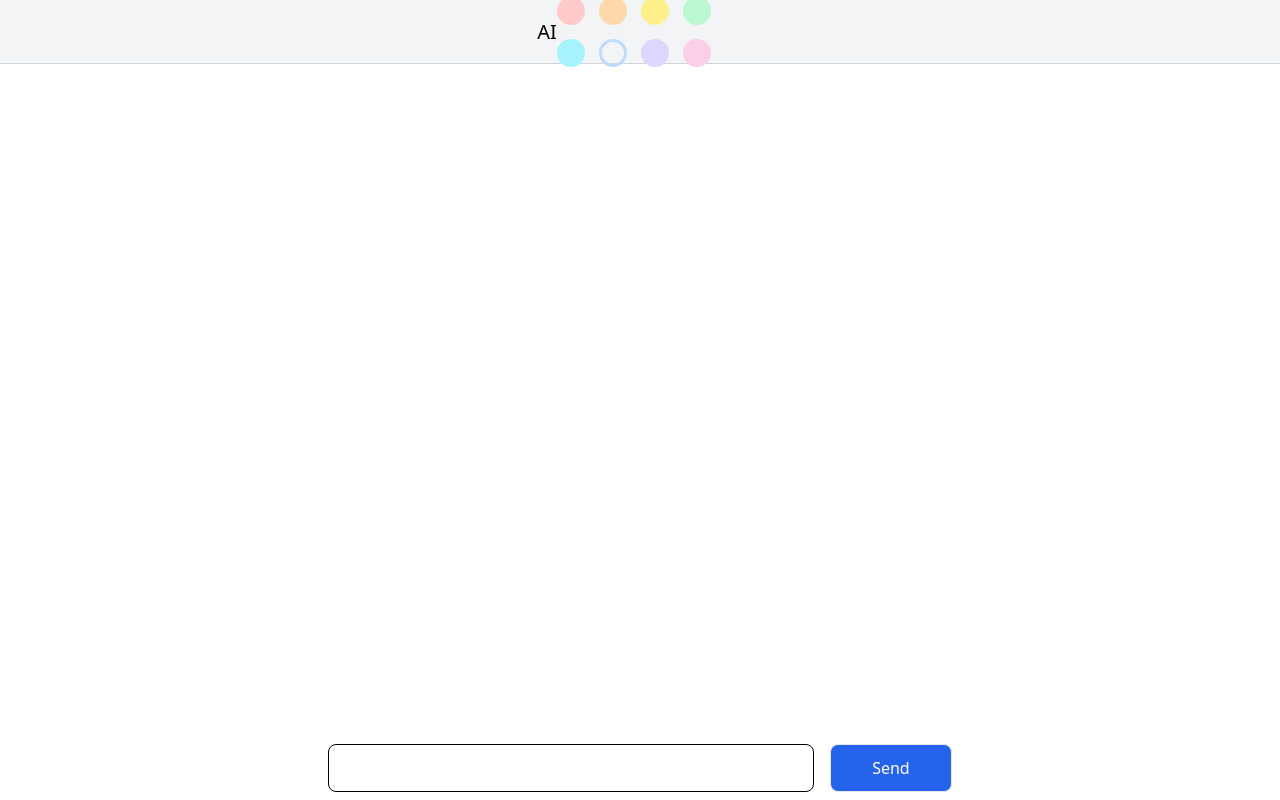
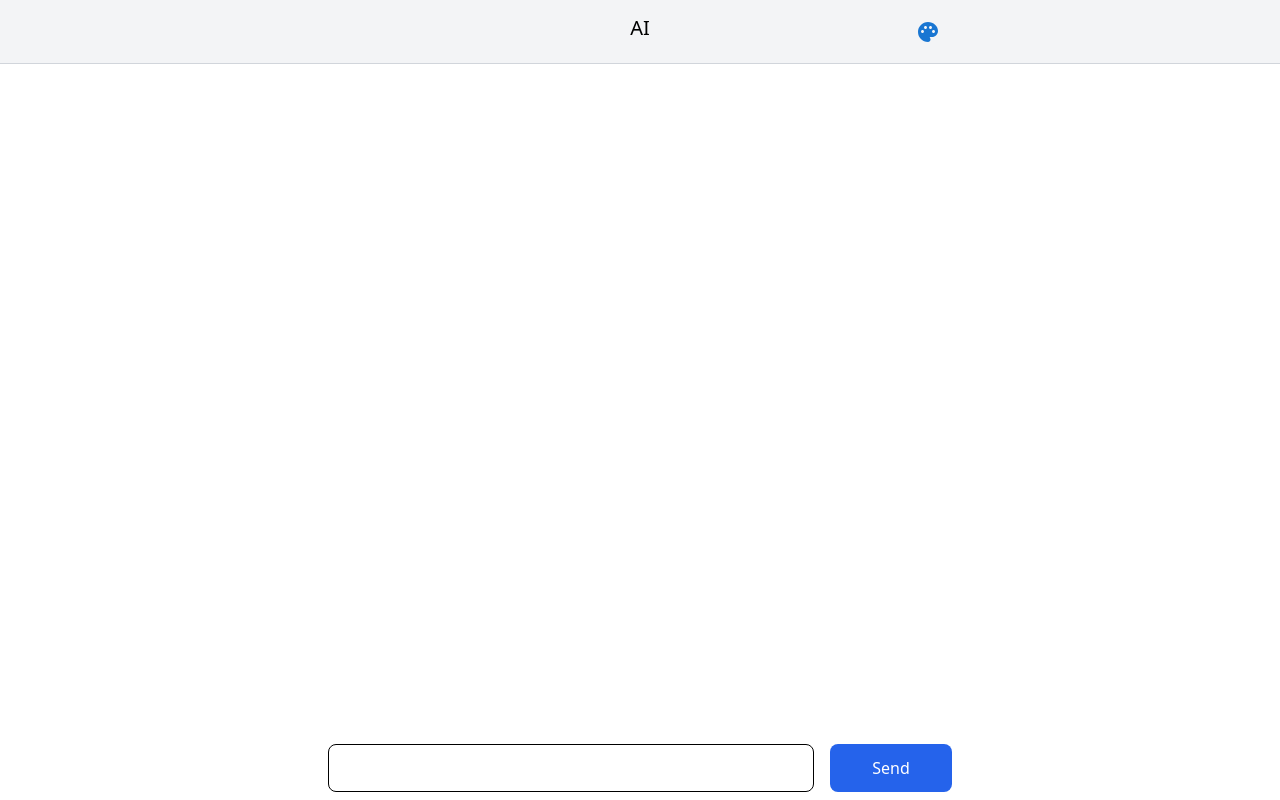
Before and after one commit to Taouen/ai-chat, a Next.js app: page / in a window 1280 px wide. Built offline with nearby package versions, Linux system fonts and the light colour scheme.

Commit message:
Add chat color options
- Add chat color menu with color picker
- Change color of chat bubbles, send button, and loader to reflect selected color
- Add Material-UI for menu component and MUI palette icon.

```diff
--- /dev/null
+++ b/components/ColorPicker.js
@@ -0,0 +1,28 @@
+import { CirclePicker } from 'react-color';
+
+const ColorPicker = ({ chatColor, setChatColor }) => {
+  const handleChangeComplete = (color) => {
+    setChatColor(color.hex);
+  };
+
+  return (
+    <CirclePicker
+      color={chatColor}
+      colors={[
+        '#FECACA',
+        '#FED7AA',
+        '#FEF08A',
+        '#BBF7D0',
+        '#A5F3FC',
+        '#BFDBFE',
+        '#DDD6FE',
+        '#FBCFE8',
+      ]}
+      onChangeComplete={handleChangeComplete}
+      width="85px"
+      // width="170px"
+    />
+  );
+};
+
+export default ColorPicker;
--- /dev/null
+++ b/components/Menu.js
@@ -0,0 +1,47 @@
+import { useState } from 'react';
+import Button from '@mui/material/Button';
+import Menu from '@mui/material/Menu';
+import MenuItem from '@mui/material/MenuItem';
+import PaletteIcon from '@mui/icons-material/Palette';
+
+import ColorPicker from './ColorPicker';
+
+export default function BasicMenu({ chatColor, setChatColor }) {
+  const [anchorEl, setAnchorEl] = useState(null);
+
+  const open = Boolean(anchorEl);
+  const handleClick = (event) => {
+    setAnchorEl(event.currentTarget);
+  };
+  const handleClose = () => {
+    setAnchorEl(null);
+  };
+
+  return (
+    <div>
+      <Button
+        sx={{}}
+        id="basic-button"
+        aria-controls={open ? 'basic-menu' : undefined}
+        aria-haspopup="true"
+        aria-expanded={open ? 'true' : undefined}
+        onClick={handleClick}
+      >
+        <PaletteIcon aria-label="Chat Color" />
+      </Button>
+      <Menu
+        id="basic-menu"
+        anchorEl={anchorEl}
+        open={open}
+        onClose={handleClose}
+        MenuListProps={{
+          'aria-labelledby': 'basic-button',
+        }}
+      >
+        <MenuItem sx={{}}>
+          <ColorPicker chatColor={chatColor} setChatColor={setChatColor} />
+        </MenuItem>
+      </Menu>
+    </div>
+  );
+}
--- a/components/ResponseBubble.js
+++ b/components/ResponseBubble.js
@@ -1,9 +1,9 @@
 import { PulseLoader } from 'react-spinners';
 
-const ResponseBubble = ({ response }) => {
+const ResponseBubble = ({ response, chatColor }) => {
   return (
     <div className="flex justify-center items-center rounded-lg p-2 my-2 w-max max-w-[80%]  bg-gray-200 w-full self-start text-left break-words">
-      {response ? response : <PulseLoader color="lightblue" />}
+      {response ? response : <PulseLoader color={chatColor} />}
     </div>
   );
 };
--- a/components/ResponsePair.js
+++ b/components/ResponsePair.js
@@ -6,7 +6,7 @@ const ResponsePair = ({ prompt, response, chatColor }) => {
     <div className="flex flex-col w-full">
       <PromptBubble prompt={prompt} chatColor={chatColor} />
 
-      <ResponseBubble response={response} />
+      <ResponseBubble response={response} chatColor={chatColor} />
     </div>
   );
 };
--- a/components/SettingsMenu.js
+++ /dev/null
@@ -1,56 +0,0 @@
-import { CirclePicker } from 'react-color';
-
-const SettingsMenu = ({ chatColor, setChatColor }) => {
-  const handleChangeComplete = (color) => {
-    setChatColor(color.hex);
-    /* switch (color.hex) {
-      case '#FECACA':
-        selected = 'bg-red-200';
-        console.log('red');
-        break;
-      case '#FED7AA':
-        selected = 'bg-orange-200';
-        break;
-      case '#FEF08A':
-        selected = 'bg-yellow-200';
-        break;
-      case '#BBF7D0':
-        selected = 'bg-green-200';
-        break;
-      case '#A5F3FC':
-        selected = 'bg-cyan-200';
-        break;
-      case '#BFDBFE':
-        selected = 'bg-blue-200';
-        break;
-      case '#DDD6FE':
-        selected = 'bg-violet-200';
-        break;
-      case '#FBCFE8':
-        selected = 'bg-pink-200';
-        break;
-      default:
-        break;
-    } */
-  };
-
-  return (
-    <CirclePicker
-      color={chatColor}
-      colors={[
-        '#FECACA',
-        '#FED7AA',
-        '#FEF08A',
-        '#BBF7D0',
-        '#A5F3FC',
-        '#BFDBFE',
-        '#DDD6FE',
-        '#FBCFE8',
-      ]}
-      onChangeComplete={handleChangeComplete}
-      width="200px"
-    />
-  );
-};
-
-export default SettingsMenu;
--- a/package.json
+++ b/package.json
@@ -9,7 +9,13 @@
     "lint": "next lint"
   },
   "dependencies": {
+    "@emotion/react": "^11.9.0",
+    "@emotion/styled": "^11.8.1",
+    "@material-tailwind/react": "^1.0.3",
+    "@mui/icons-material": "^5.8.0",
+    "@mui/material": "^5.8.0",
     "next": "12.1.6",
+    "next-transpile-modules": "^9.0.0",
     "openai": "^2.0.5",
     "postcss-100vh-fix": "^1.0.2",
     "react": "18.1.0",
--- a/pages/index.js
+++ b/pages/index.js
@@ -1,10 +1,10 @@
 import Head from 'next/head';
-import { useState, useEffect } from 'react';
+import { useState } from 'react';
 import { v4 as uuid } from 'uuid';
 
 import Layout from '../components/Layout';
 import ResponsePair from '../components/ResponsePair';
-import SettingsMenu from '../components/SettingsMenu';
+import BasicMenu from '../components/Menu';
 
 export default function Home() {
   const [request, setRequest] = useState('');
@@ -69,9 +69,14 @@ export default function Home() {
       </Head>
       <Layout>
         {/* Messages container */}
-        <div className="flex w-full h-16 p-2 bg-gray-100 border-b border-gray-300 justify-center items-center text-xl">
-          AI
-          <SettingsMenu chatColor={chatColor} setChatColor={setChatColor} />
+        <div className="flex w-full h-16 py-2 bg-gray-100 border-b border-gray-300 justify-center items-center text-xl">
+          <div className="flex justify-center w-full max-w-screen-sm">
+            <div className="w-1/4"></div>
+            <div className="w-1/2">AI</div>
+            <div className="w-1/4 flex justify-end">
+              <BasicMenu chatColor={chatColor} setChatColor={setChatColor} />
+            </div>
+          </div>
         </div>
 
         <div className="flex px-4 flex-col-reverse grow w-full max-w-screen-sm overflow-scroll scrollbar-hide">
@@ -100,7 +105,25 @@ export default function Home() {
             onChange={handleChange}
           />
           <button
-            className="border rounded-lg p-2 m-2 w-1/5 bg-blue-600 hover:bg-blue-400 text-white"
+            className={` rounded-lg p-2 m-2 w-1/5 bg-blue-600 hover:bg-blue-400 text-white  ${
+              chatColor == '#FECACA'.toLowerCase()
+                ? 'bg-red-600 hover:bg-red-400'
+                : chatColor == '#FED7AA'.toLowerCase()
+                ? 'bg-orange-600 hover:bg-orange-400'
+                : chatColor == '#FEF08A'.toLowerCase()
+                ? 'bg-yellow-400 hover:bg-yellow-300 text-black'
+                : chatColor == '#BBF7D0'.toLowerCase()
+                ? 'bg-green-600 hover:bg-green-400'
+                : chatColor == '#A5F3FC'.toLowerCase()
+                ? 'bg-cyan-600 hover:bg-cyan-400'
+                : chatColor == '#BFDBFE'.toLowerCase()
+                ? 'bg-blue-600 hover:bg-blue-400'
+                : chatColor == '#DDD6FE'.toLowerCase()
+                ? 'bg-violet-600 hover:bg-violet-400'
+                : chatColor == '#FBCFE8'.toLowerCase()
+                ? 'bg-pink-600 hover:bg-pink-400'
+                : 'bg-blue-600 hover:bg-blue-400'
+            }`}
             type="submit"
           >
             Send
```
Also changed, not shown: 1 other file (tests, documents, lock files or other folders).
